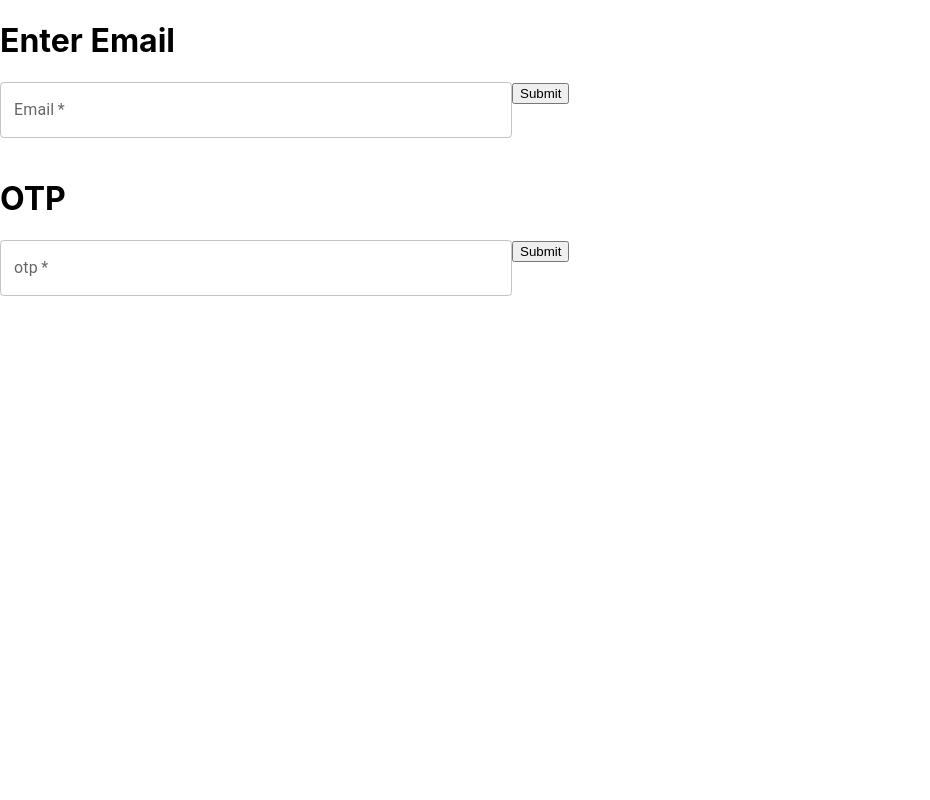
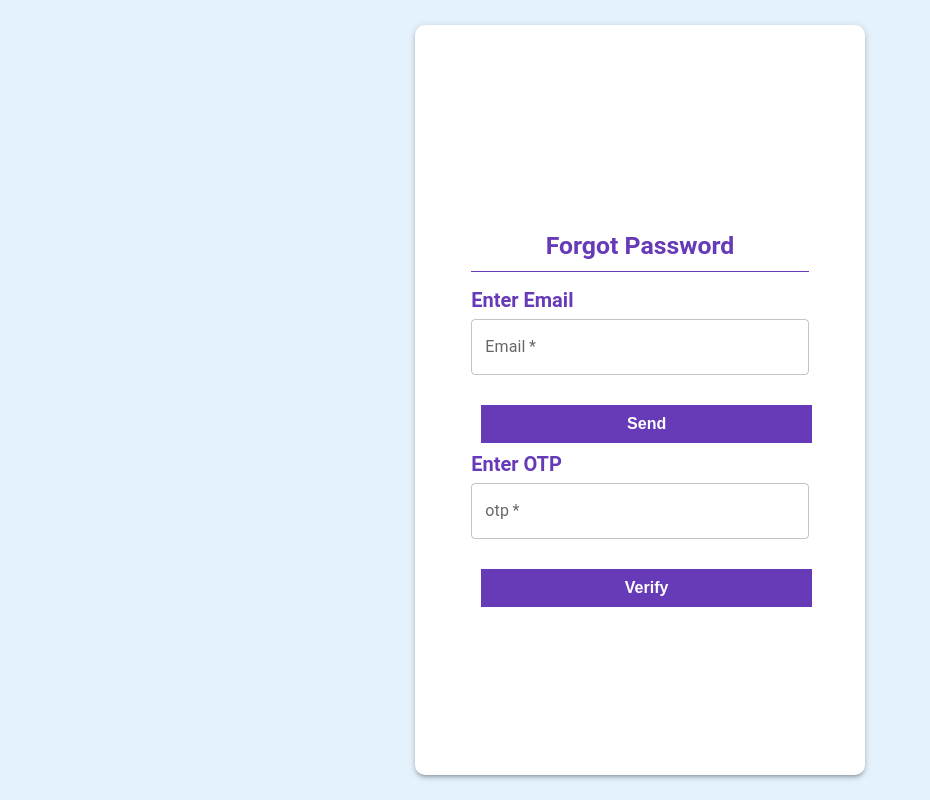
Before and after one commit to Talhart49/fyp, a React (Create React App) app in the folder MernAuth/client/: page /OTP in a window 1280 px wide. Shown: the whole page, without its empty margins (0-930 px from the left). Built offline with nearby package versions, Linux system fonts and the light colour scheme.

Commit message:
reset password done

```diff
--- /dev/null
+++ b/MernAuth/client/src/pages/OTP/index.css
@@ -0,0 +1,164 @@
+.container {
+  width: 100%;
+  min-height: 100vh;
+  background-color: #e3f2fd;
+  display: flex;
+  align-items: center;
+  justify-content: center;
+  flex-direction: column;
+}
+
+.main {
+  width: 450px;
+  height: 750px;
+  display: flex;
+  flex-direction: column;
+
+  border-radius: 10px;
+  background-color: white;
+  box-shadow: 0px 3px 3px -2px rgb(0 0 0 / 20%),
+    0px 3px 4px 0px rgb(0 0 0 / 14%), 0px 1px 8px 0px rgb(0 0 0 / 12%);
+}
+
+.Top_content {
+  width: 100%;
+  height: 50%;
+  display: flex;
+  flex-direction: column;
+  align-items: start;
+  justify-content: center;
+  margin-top: 15%;
+}
+.form_container-dis {
+  width: 75%;
+  margin-top: 5%;
+}
+.title {
+  margin: 0px 0px 0.35em;
+  font-size: 1.25rem;
+  font-weight: 600;
+  font-family: Roboto, sans-serif;
+  line-height: 1.167;
+  color: rgb(103, 58, 183);
+}
+
+.title-top {
+  font-size: 1.55rem;
+  font-weight: 600;
+  font-family: Roboto, sans-serif;
+  line-height: 1.167;
+  color: rgb(103, 58, 183);
+  display: flex;
+  justify-content: center;
+  border-bottom: 1px solid rgb(103, 58, 183);
+  padding: 10px;
+}
+
+.change-password-dis {
+  margin: 0px 0px 0.35em;
+  font-size: 1.25rem;
+  font-weight: 600;
+  font-family: Roboto, sans-serif;
+  line-height: 1.167;
+  color: rgb(103, 58, 183);
+  display: flex;
+  justify-content: center;
+  align-items: start;
+  flex-direction: column;
+}
+.Or {
+  display: flex;
+  align-items: center;
+  justify-content: center;
+  width: 100px;
+  height: 30%;
+  margin: auto;
+}
+.left {
+  width: 100%;
+  height: 50%;
+  display: flex;
+  flex-direction: column;
+  align-items: center;
+  justify-content: center;
+  border-top-left-radius: 10px;
+  border-bottom-left-radius: 10px;
+}
+
+.form_container {
+  display: flex;
+  flex-direction: column;
+  align-items: center;
+  margin-bottom: 1.3rem;
+}
+
+.form_container h1 {
+  font-size: 30px;
+  margin-top: 0;
+}
+
+.input {
+  outline: none;
+  border: none;
+  width: 370px;
+  background-color: #edf5f3;
+}
+
+.right {
+  flex: 1;
+  display: flex;
+  flex-direction: column;
+  align-items: center;
+  justify-content: center;
+  background-color: #1d1b1b;
+  border-top-right-radius: 10px;
+  border-bottom-right-radius: 10px;
+}
+
+.right h1 {
+  margin-top: 0;
+  color: #d03852;
+  font-size: 40px;
+  align-self: center;
+}
+
+.white_btn,
+.green_btn {
+  border: none;
+  outline: none;
+  padding: 10px 0;
+  background-color: white;
+  width: 180px;
+  font-weight: bold;
+  font-size: 14px;
+  cursor: pointer;
+  color: #4d4d4d;
+}
+
+.green_btn {
+  background-color: #673ab7;
+  color: #fff;
+  margin: 10px;
+  width: 98%;
+  font-size: 16px;
+}
+.forgotPassword {
+  color: #673ab7;
+  font-size: 15px;
+  margin-top: 10px;
+  cursor: pointer;
+  background-color: #fff;
+  border: none;
+  outline: none;
+  text-align: right;
+  width: 100%;
+  padding: 10px;
+}
+.bottom {
+  padding-top: 20px;
+  border-top: 1px solid #e3f2fd;
+  width: 100%;
+  display: flex;
+  align-items: center;
+  justify-content: center;
+}
--- a/MernAuth/client/src/pages/OTP/index.js
+++ b/MernAuth/client/src/pages/OTP/index.js
@@ -7,7 +7,7 @@ import OutlinedInput from '@mui/material/OutlinedInput';
 import InputLabel from '@mui/material/InputLabel';
 import { Link, useNavigate } from 'react-router-dom';
 import { MdVisibility, MdVisibilityOff } from 'react-icons/md';
-
+import './index.css';
 import axios from 'axios';
 
 const OTP = () => {
@@ -112,9 +112,13 @@ const OTP = () => {
     }
   };
   return (
-    <div>
+    <div className='container'>
+      <div className='main'>
+        {!result ? (
+          <div className='form_container-dis'>
+            <h1 className='title-top'>Forgot Password</h1>
             <form onSubmit={handleSubmit}>
-        <h1>Enter Email</h1>
+              <h1 className='title'>Enter Email</h1>
               <TextField
                 id='outlined-basic'
                 label='Email'
@@ -126,13 +130,13 @@ const OTP = () => {
                 value={Email}
                 required
                 className=''
-          style={{ width: '40%', marginBottom: '20px' }}
+                style={{ width: '100%', marginBottom: '20px' }}
               />
-        <button>Submit</button>
+              <button className='green_btn'>Send</button>
             </form>
 
             <form onSubmit={handleSubmitOTP}>
-        <h1>OTP</h1>
+              <h1 className='title'>Enter OTP</h1>
               <TextField
                 id='outlined-basic'
                 label='otp'
@@ -144,19 +148,19 @@ const OTP = () => {
                 value={OTP}
                 required
                 className=''
-          style={{ width: '40%', marginBottom: '20px' }}
+                style={{ width: '100%', marginBottom: '20px' }}
               />
-        <button>Submit</button>
+              <button className='green_btn'>Verify</button>
             </form>
-
-      {result && (
-        <div className='change-password'>
-          <h2>
+          </div>
+        ) : (
+          <div className='form_container-dis'>
+            <h2 className='title'>
               <b>Change Password</b>
             </h2>
             <form className='form' onSubmit={changePassword}>
               <FormControl
-              sx={{ m: 1, width: '40%', marginBottom: '20px' }}
+                sx={{ m: 1, width: '100%', marginBottom: '20px' }}
                 variant='outlined'>
                 <InputLabel htmlFor='outlined-adornment-password'>
                   Password
@@ -187,7 +191,7 @@ const OTP = () => {
                 />
               </FormControl>
               <FormControl
-              sx={{ m: 1, width: '40%', marginBottom: '20px' }}
+                sx={{ m: 1, width: '100%', marginBottom: '20px' }}
                 variant='outlined'>
                 <InputLabel htmlFor='outlined-adornment-password'>
                   Confirm Password
@@ -219,14 +223,15 @@ const OTP = () => {
               </FormControl>
               <button
                 type='submit'
-              className='submit-button'
-              style={{ width: '40%', marginBottom: '20px' }}>
+                className='green_btn'
+                style={{ width: '100%', marginBottom: '20px' }}>
                 Reset Password
               </button>
             </form>
           </div>
         )}
       </div>
+    </div>
   );
 };
 
```
Lines whose indentation alone changed are shown as unchanged.
